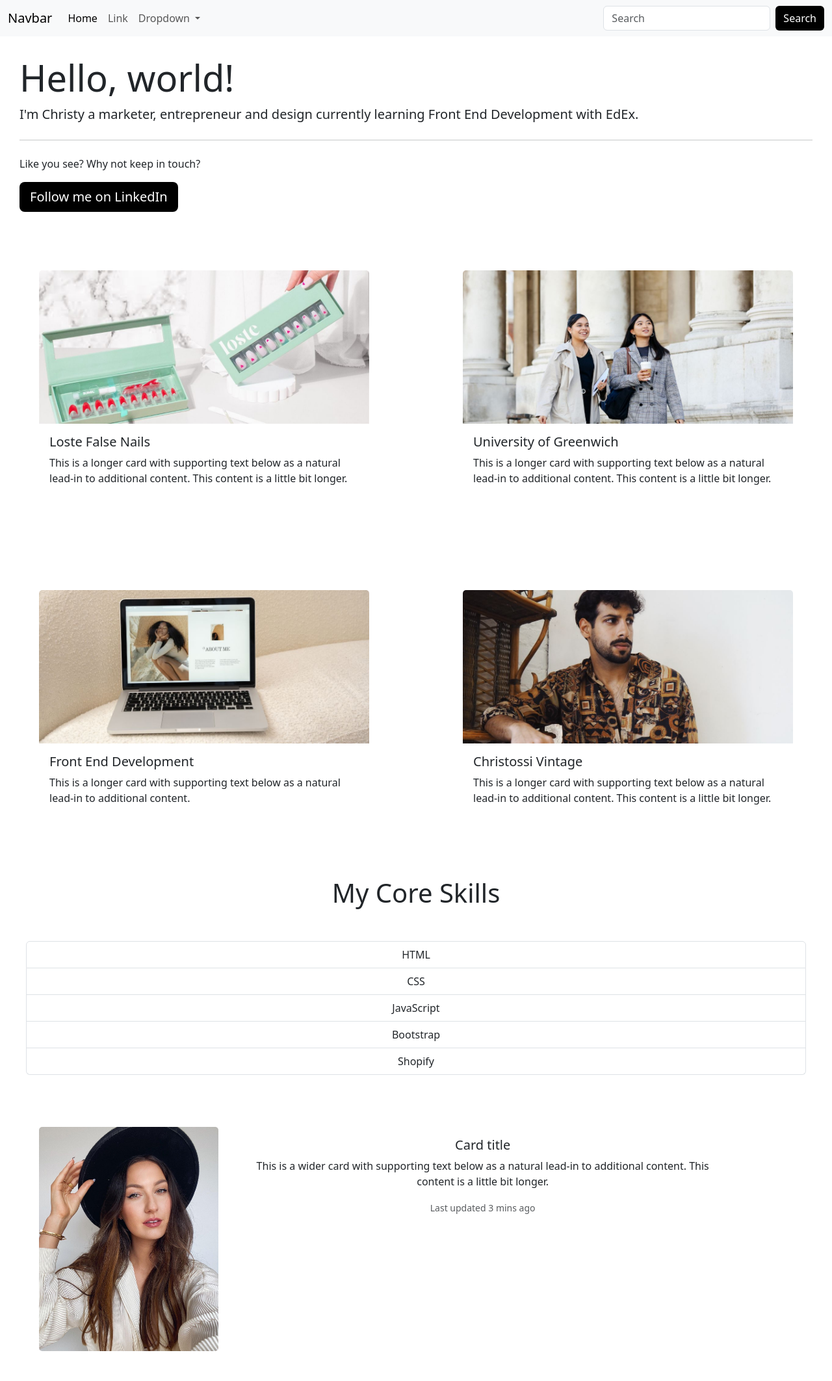
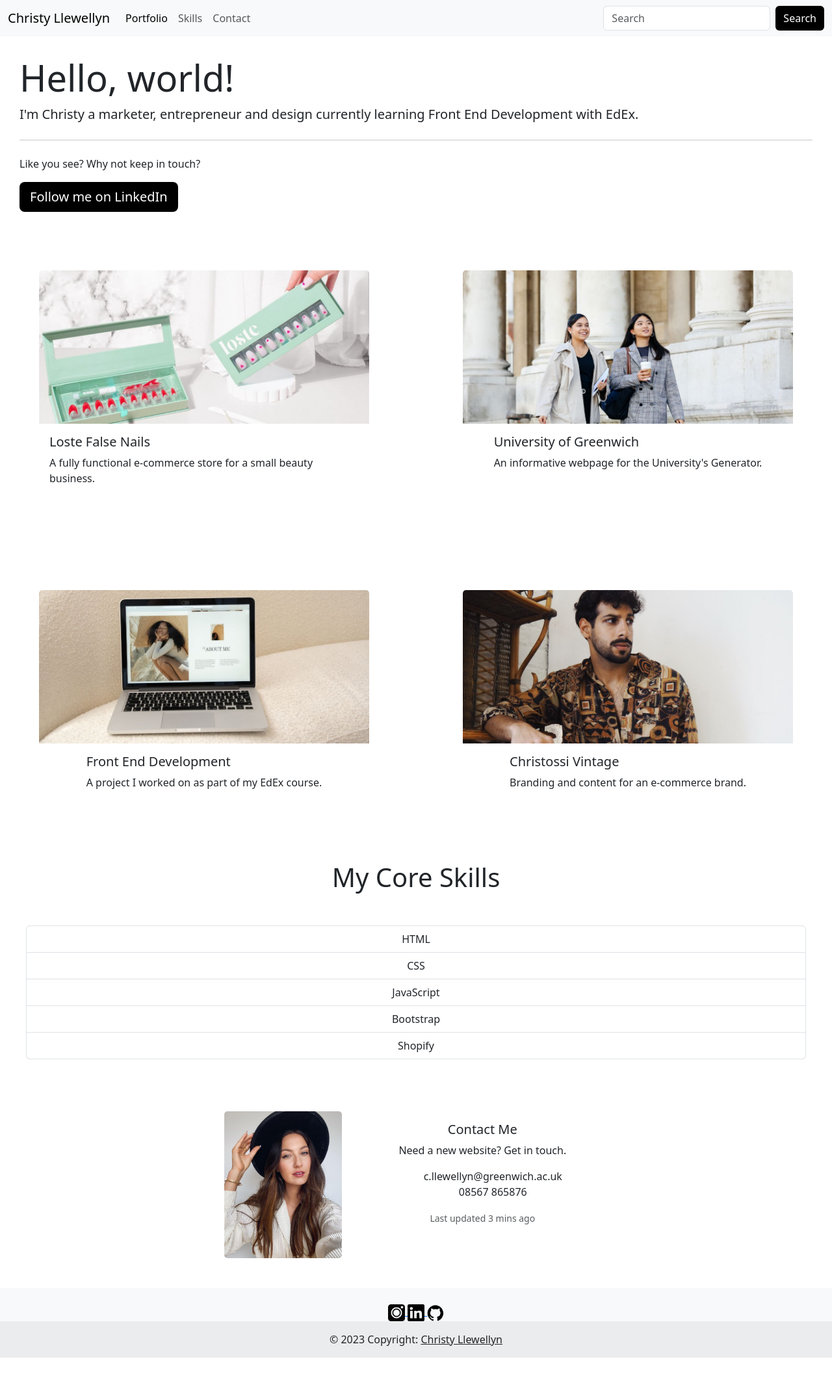
Before and after one commit to christyl1992/ChristyBootstrap-Portfolio., a plain HTML site: page index.html in a window 1280 px wide. Shown: the whole page at 65% size. After the commit the page ends 2089 px from the top, so only its background shows below. Drawn offline with nearby package versions, Linux system fonts and the light colour scheme.

Commit message:
Added first footer draft including social icons

```diff
--- a/css/styles.css
+++ b/css/styles.css
@@ -42,3 +42,14 @@
  align-items: center;
  text-align: center;
  }
+
+.footer {
+    width: 100%;
+    justify-content: center;
+    text-align: center;socialIcons
+ }
+
+
+.container p-4 pb-0 {
+  box-shadow: 0 0 11px rgba(33,33,33,.2);
+}
--- a/index.html
+++ b/index.html
@@ -13,28 +13,20 @@
  <!-- Nav Bar -->
     <nav class="navbar navbar-expand-lg bg-body-tertiary">
         <div class="container-fluid">
-          <a class="navbar-brand" href="#">Navbar</a>
+          <a class="navbar-brand" href="#">Christy Llewellyn</a>
           <button class="navbar-toggler" type="button" data-bs-toggle="collapse" data-bs-target="#navbarSupportedContent" aria-controls="navbarSupportedContent" aria-expanded="false" aria-label="Toggle navigation">
             <span class="navbar-toggler-icon"></span>
           </button>
           <div class="collapse navbar-collapse" id="navbarSupportedContent">
             <ul class="navbar-nav me-auto mb-2 mb-lg-0">
               <li class="nav-item">
-                <a class="nav-link active" aria-current="page" href="#">Home</a>
+                <a class="nav-link active" aria-current="page" href="#">Portfolio</a>
               </li>
               <li class="nav-item">
-                <a class="nav-link" href="#">Link</a>
+                <a class="nav-link" href="">Skills</a>
               </li>
-              <li class="nav-item dropdown">
-                <a class="nav-link dropdown-toggle" href="#" role="button" data-bs-toggle="dropdown" aria-expanded="false">
-                  Dropdown
-                </a>
-                <ul class="dropdown-menu">
-                  <li><a class="dropdown-item" href="#">Action</a></li>
-                  <li><a class="dropdown-item" href="#">Another action</a></li>
-                  <li><hr class="dropdown-divider"></li>
-                  <li><a class="dropdown-item" href="#">Something else here</a></li>
-                </ul>
+              <li class="nav-item">
+                <a class="nav-link" href="">Contact</a>
               </li>
               </ul>
             <form class="d-flex" role="search">
@@ -67,7 +59,7 @@
         <img src="Images/1.jpg" class="card-img-top" alt="false nails in box">
         <div class="card-body">
           <h5 class="card-title">Loste False Nails</h5>
-          <p class="card-text">This is a longer card with supporting text below as a natural lead-in to additional content. This content is a little bit longer.</p>
+          <p class="card-text">A fully functional e-commerce store for a small beauty business.</p>
         </div>
       </div>
     </div>
@@ -76,7 +68,7 @@
         <img src="Images/2.jpg" class="card-img-top" alt="two girls walking outside">
         <div class="card-body">
           <h5 class="card-title">University of Greenwich</h5>
-          <p class="card-text">This is a longer card with supporting text below as a natural lead-in to additional content. This content is a little bit longer.</p>
+          <p class="card-text">An informative webpage for the University's Generator.</p>
         </div>
       </div>
     </div>
@@ -85,7 +77,7 @@
         <img src="Images/3.jpg" class="card-img-top" alt="laptop on a sofa">
         <div class="card-body">
           <h5 class="card-title">Front End Development</h5>
-          <p class="card-text">This is a longer card with supporting text below as a natural lead-in to additional content.</p>
+          <p class="card-text">A project I worked on as part of my EdEx course.</p>
         </div>
       </div>
     </div>
@@ -94,7 +86,7 @@
         <img src="Images/4.jpg" class="card-img-top" alt="man in brown shirt">
         <div class="card-body">
           <h5 class="card-title">Christossi Vintage</h5>
-          <p class="card-text">This is a longer card with supporting text below as a natural lead-in to additional content. This content is a little bit longer.</p>
+          <p class="card-text">Branding and content for an e-commerce brand.</p>
         </div>
       </div>
     </div>
@@ -123,8 +115,12 @@
       </div>
       <div class="col-md-8">
         <div class="card-body">
-          <h5 class="card-title">Card title</h5>
-          <p class="card-text">This is a wider card with supporting text below as a natural lead-in to additional content. This content is a little bit longer.</p>
+          <h5 class="card-title">Contact Me</h5>
+          <p class="card-text">Need a new website? Get in touch.</p>
+          <ul>
+          <li class="list-group-item">c.llewellyn@greenwich.ac.uk</li>
+          <li class="list-group-item">08567 865876</li>
+        </ul>
           <p class="card-text"><small class="text-muted">Last updated 3 mins ago</small></p>
         </div>
       </div>
@@ -140,9 +136,49 @@
 
 
  <!-- Footer -->
-<div class="container">
-    <!-- Content here -->
-  </div>
+
+
+ <footer class="bg-body-tertiary text-center" class="link-secondary">
+    <!-- Grid container -->
+    <div class="container p-4 pb-0">
+      <!-- Section: Social media -->
+      <section class="socialIcons">
+
+    <!-- Instagram -->
+     <a href="https://www.instagram.com/whatchristywore/">
+        <img src="Images/instagram.png" alt="instagram logo" style="width:26px;height:26px;">
+      </a>
+
+
+    <!-- Linkedin -->
+    <a href="https://www.instagram.com/whatchristywore/">
+        <img src="Images/linkedin.png" alt="instagram logo" style="width:26px;height:26px;">
+      </a>
+
+
+     <!-- Github -->
+     <a href="https://www.instagram.com/whatchristywore/">
+        <img src="Images/github.png" alt="instagram logo" style="width:26px;height:26px;">
+      </a>
+
+
+
+
+
+
+    </section>
+      <!-- Section: Social media -->
+    </div>
+    <!-- Grid container -->
+
+    <!-- Copyright -->
+    <div class="text-center p-3" style="background-color: rgba(0, 0, 0, 0.05);">
+      © 2023 Copyright:
+      <a class="text-body" href="https://mdbootstrap.com/">Christy Llewellyn</a>
+    </div>
+    <!-- Copyright -->
+  </footer>
+
 <!-- Footer End-->
 
 
```
Also changed, not shown: Images/facebook.png (added), Images/github.png (added), Images/instagram.png (added), Images/linkedin.png (added).
